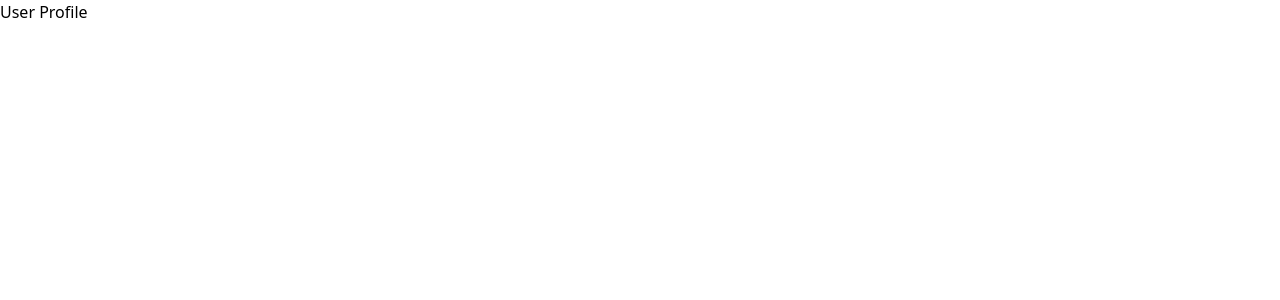
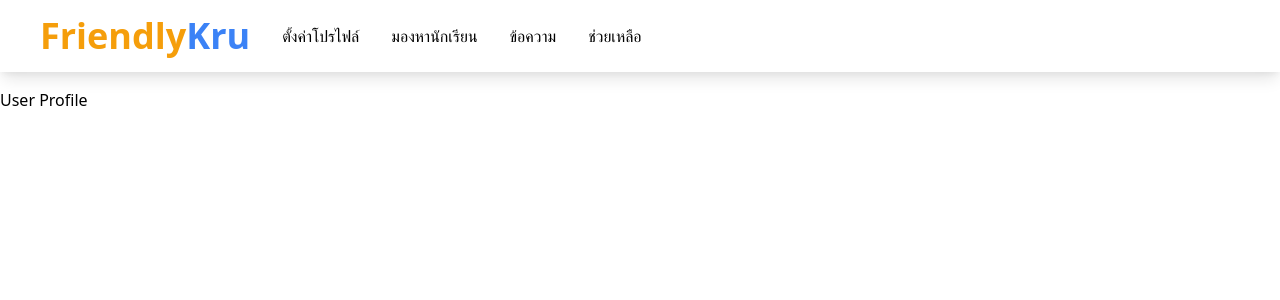
Before and after one commit to l2eady/react-friendly-kru, a Next.js app: page /users/profile in a window 1280 px wide. Shown: the top 300 px of the page. Built offline with nearby package versions, Linux system fonts and the light colour scheme.

Commit message:
adding user bar

```diff
--- /dev/null
+++ b/components/UserBar/userbar.js
@@ -0,0 +1,40 @@
+import React from 'react'
+import Link from 'next/link'
+
+
+const UserBar = () => {
+    return (
+        <div className="bg-white">
+          <nav className="flex px-6  md:shadow-lg item-center">
+            <div className="flex md:inline-flex p-4 text-lg font-bold">
+              <h1 className="font-bold text-center text-4xl text-yellow-500">Friendly<span className="text-blue-500">Kru</span></h1>
+            </div>
+            <ul className="flex p-4 items-center hover:bg-gray-50">
+              <Link href="/users/profile">ตั้งค่าโปรไฟล์</Link>
+            </ul>
+            <ul className="flex p-4 items-center hover:bg-gray-50">
+              <Link href="/class/search"><a>มองหานักเรียน</a></Link>
+            </ul>
+            <ul className="flex p-4 items-center hover:bg-gray-50">
+              <Link href="/users/signup"><a>ข้อความ</a></Link>
+            </ul>
+            <ul className="flex  p-4 items-center  hover:bg-gray-50">
+              <Link href="/users/login"><a>ช่วยเหลือ</a></Link>
+            </ul>
+            {/* <ul>
+                <a class="flex md:inline-flex p-4 items-center hover:bg-gray-50" href="#">
+                  คลาสเรียน
+                </a>
+              </ul>
+              <ul>
+                <a class="flex md:inline-flex p-4 items-center hover:bg-gray-50" href="/login" onClick={redirectToLoginPage}>
+                  สมัครสอนพิเศษ
+                </a>
+              </ul> */}
+          </nav>
+        </div>
+      )
+
+}
+
+export default UserBar
--- /dev/null
+++ b/layouts/UserLayout.js
@@ -0,0 +1,15 @@
+import React from 'react'
+import UserBar from "../components/UserBar/userbar"
+
+const UserLayout = ({children}) => {
+    return (
+        <div>
+            <UserBar/>
+            <div className="container mx-auto my-4">
+                {children}
+            </div>
+        </div>
+    )
+}
+
+export default UserLayout
--- a/pages/users/profile.js
+++ b/pages/users/profile.js
@@ -1,8 +1,13 @@
+import UserLayout from "../../layouts/UserLayout"
 const Profile = () => {
     return (
-        <div>
-            <h1>User Profile</h1>
-        </div>
+        <UserLayout>
+            <div>
+                <h1>User Profile</h1>
+            </div>
+        </UserLayout>
+
+
     )
 }
 
```
